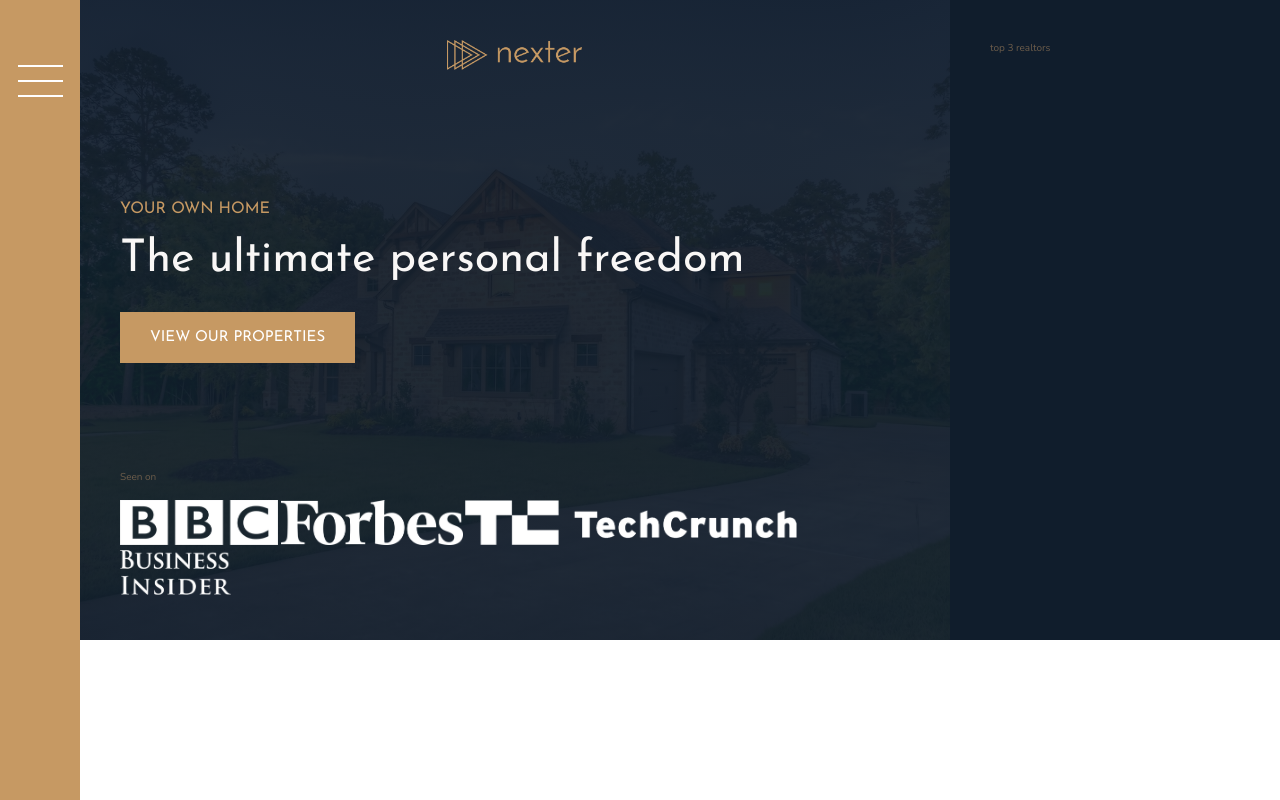
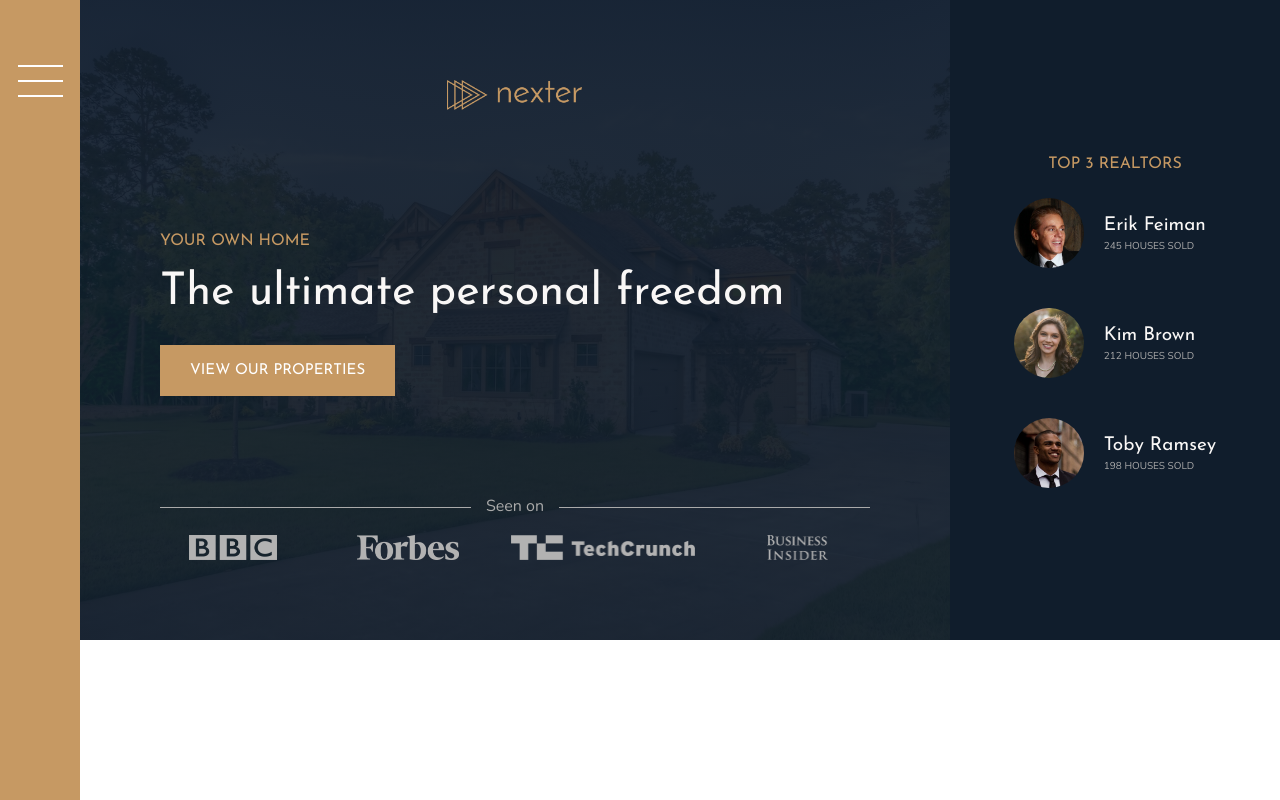
Before and after one commit to blademan/Nexter, a website: page index.html in a window 1280 px wide. Shown: the top 800 px of the page. Drawn offline with nearby package versions, Linux system fonts and the light colour scheme.

Commit message:
header block finish

```diff
--- a/index.html
+++ b/index.html
@@ -32,7 +32,27 @@
         </header>
 
         <div class="realtors">
-            top 3 realtors
+           <h3 class="heading-3">Top 3 Realtors</h3>
+           <div class="realtors__list">
+               <img src="img/realtor-1.jpeg" alt="realtor-1" class="realtors__img">
+               <div class="realtors__details">
+                   <h4 class="heading-4--light heading-4">Erik Feiman</h4>
+                   <p class="realtors__sold">245 houses sold</p>
+               </div>
+
+               <img src="img/realtor-2.jpeg" alt="realtor-2" class="realtors__img">
+               <div class="realtors__details">
+                   <h4 class="heading-4--light heading-4">Kim Brown</h4>
+                   <p class="realtors__sold">212 houses sold</p>
+               </div>
+
+               <img src="img/realtor-3.jpeg" alt="realtor-3" class="realtors__img">
+               <div class="realtors__details">
+                   <h4 class="heading-4--light heading-4">Toby Ramsey</h4>
+                   <p class="realtors__sold">198 houses sold</p>
+               </div>
+
+           </div>
         </div>
 
         <section class="features">
--- a/sass/_header.scss
+++ b/sass/_header.scss
@@ -10,6 +10,7 @@
     display: grid;
     grid-template-rows: 1fr min-content 6rem 1fr;
     grid-row-gap: 1.5rem;
+    padding: 8rem;
 
 
     &__logo {
@@ -25,14 +26,34 @@
 
     &__seenon-text {
 
+        display: grid;
+        grid-template-columns: 1fr max-content 1fr;
+        grid-column-gap: 1.5rem;
+        align-items: center;
+        font-size: 1.6rem;
+        color: $color-grey-light-2;
+
+        &::before,
+        &::after {
+            content: "";
+            height: 1px;
+            display: block;
+            background-color: currentColor;
+        }
+
 
     }
 
     &__seenon-logos {
+        display: grid;
+        grid-template-columns: repeat(4, 1fr);
+        grid-column-gap: 3rem;
+        justify-items: center;
 
 
         & img {
-            height: 4.5rem;
+            height: 2.5rem;
+            filter: brightness(70%);
         }
     }
 }
--- a/sass/_realtors.scss
+++ b/sass/_realtors.scss
@@ -2,4 +2,33 @@
     background-color: $color-secondary;
 
     grid-column: col-end 6 / full-end;
+    padding: 3rem;
+    display: grid;
+    grid-row-gap: 2rem;
+    align-content: center;
+    justify-content: center;
+    justify-items: center;
+    &__list {
+
+        display: grid;
+        grid-template-columns: min-content max-content;
+        grid-column-gap: 2rem;
+        grid-row-gap: 5vh;
+        align-items: center;
+
+    }
+
+    &__img {
+        width: 7rem;
+        border-radius: 50%;
+        display: block;
+
+    }
+
+    &__sold {
+        text-transform: uppercase;
+        color: $color-grey-light-2;
+
+        margin-top: -3px;
+    }
 }
```
Also changed, not shown: sass/_typography.scss (+4 -4 lines), css/style.css.
